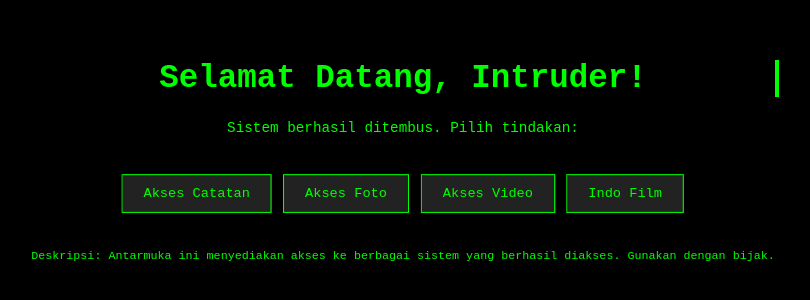
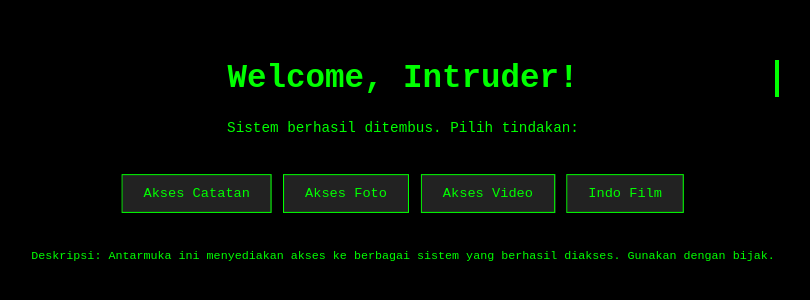
Before and after one commit to Mrblack1711/Testing, a plain HTML site: page menu.html in a window 1280 px wide. Shown: the part 236-536 px from the top of the page, without its empty margins (237-1047 px from the left). Drawn offline with Linux system fonts and the light colour scheme.

Commit message:
Update menu.html

```diff
--- a/menu.html
+++ b/menu.html
@@ -112,7 +112,7 @@
 </head>
 <body>
     <div id="menu-container">
-        <h2>Selamat Datang, Intruder!</h2>
+        <h2>Welcome, Intruder!</h2>
         <p>Sistem berhasil ditembus. Pilih tindakan:</p>
         <a href="enkripsicatatan.html" style="text-decoration: none;">
             <button class="menu-button">Akses Catatan</button>
```
